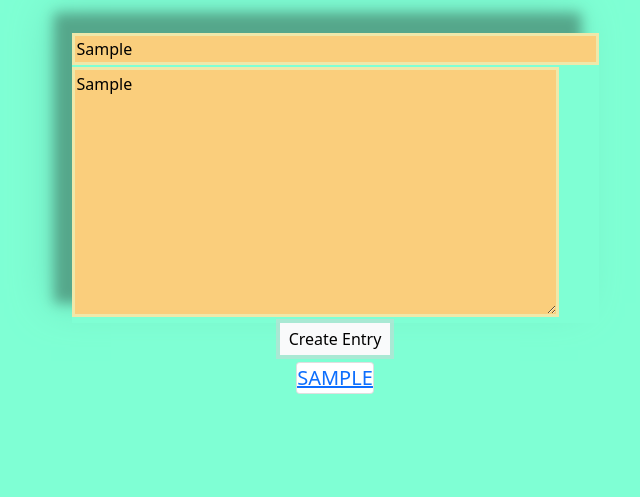
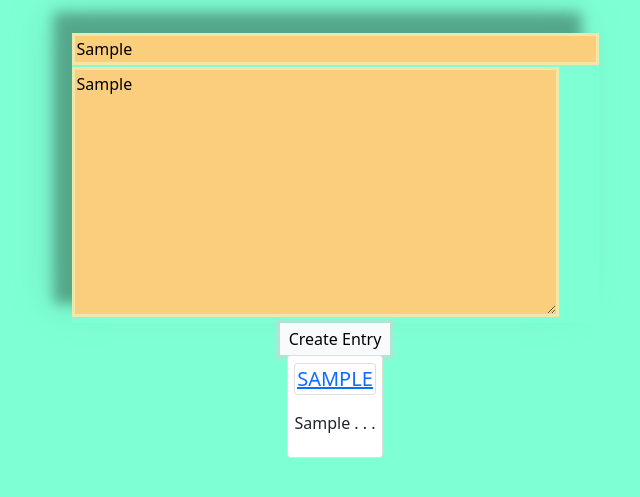
Before and after one commit to niccikaufman/journal-site, a website built with webpack: page src/index.html in a window 1280 px wide. Both pictures are taken after typing "Sample", "Sample" into the empty fields and a click on the button "Create Entry". Shown: the part 47-544 px from the top of the page, without its empty margins (305-945 px from the left). Built offline with nearby package versions, Linux system fonts and the light colour scheme.

Commit message:
add teaser blockquote and add card class to teaser-info div

```diff
--- a/src/index.html
+++ b/src/index.html
@@ -17,8 +17,9 @@
         <textarea id="entry-body" placeholder="Body" rows="10" cols="50"></textarea>
       </section>
       <button type="submit" id="create-entry" class="btn-light">Create Entry</button>
-      <div id="teaser-info">
+      <div id="teaser-info" class="card">
         <a href="#" id="teaser-link"><p id="teaser-title"></p></a>
+        <blockquote id="teaser"></blockquote>
         <section id="posted-entry-body"></section>
       </div>
     </div>
```
